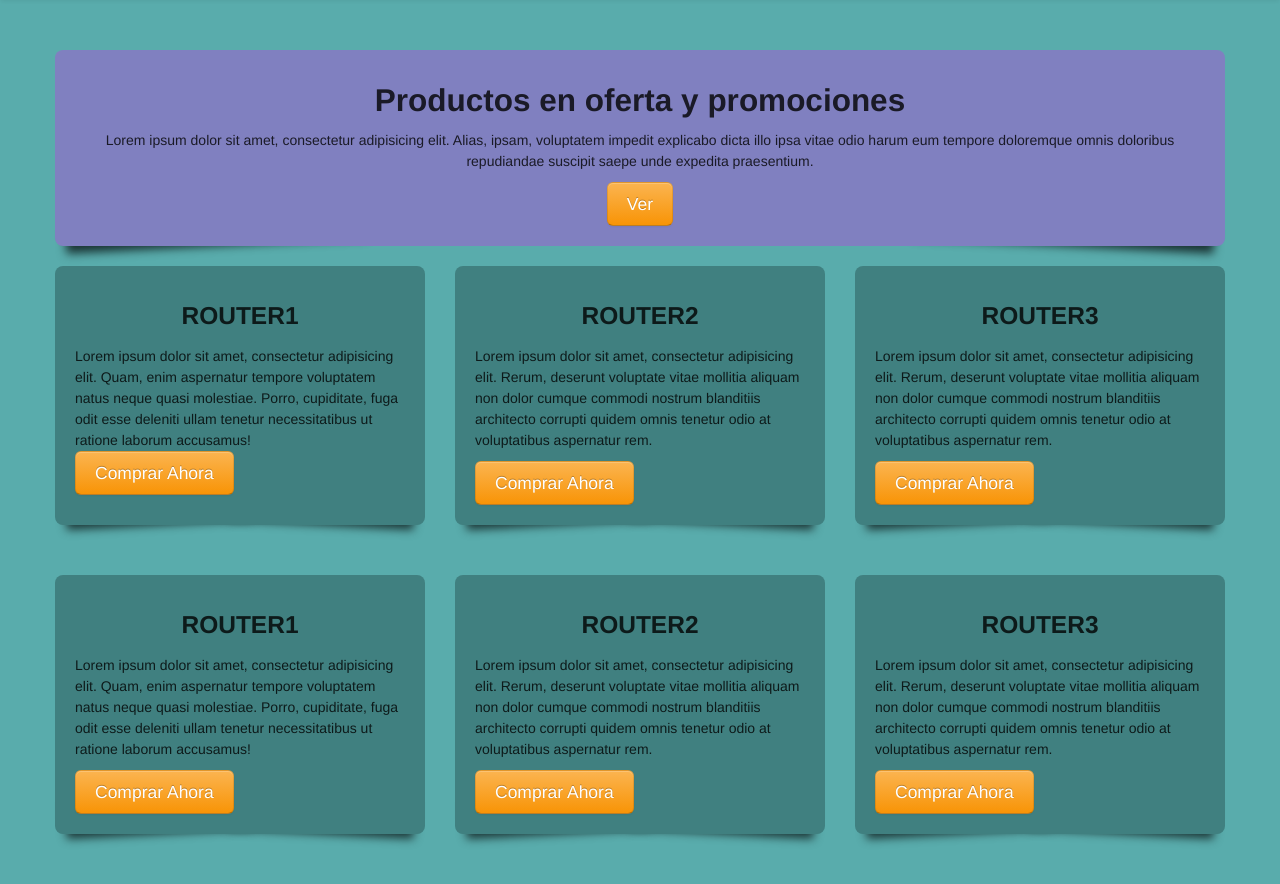
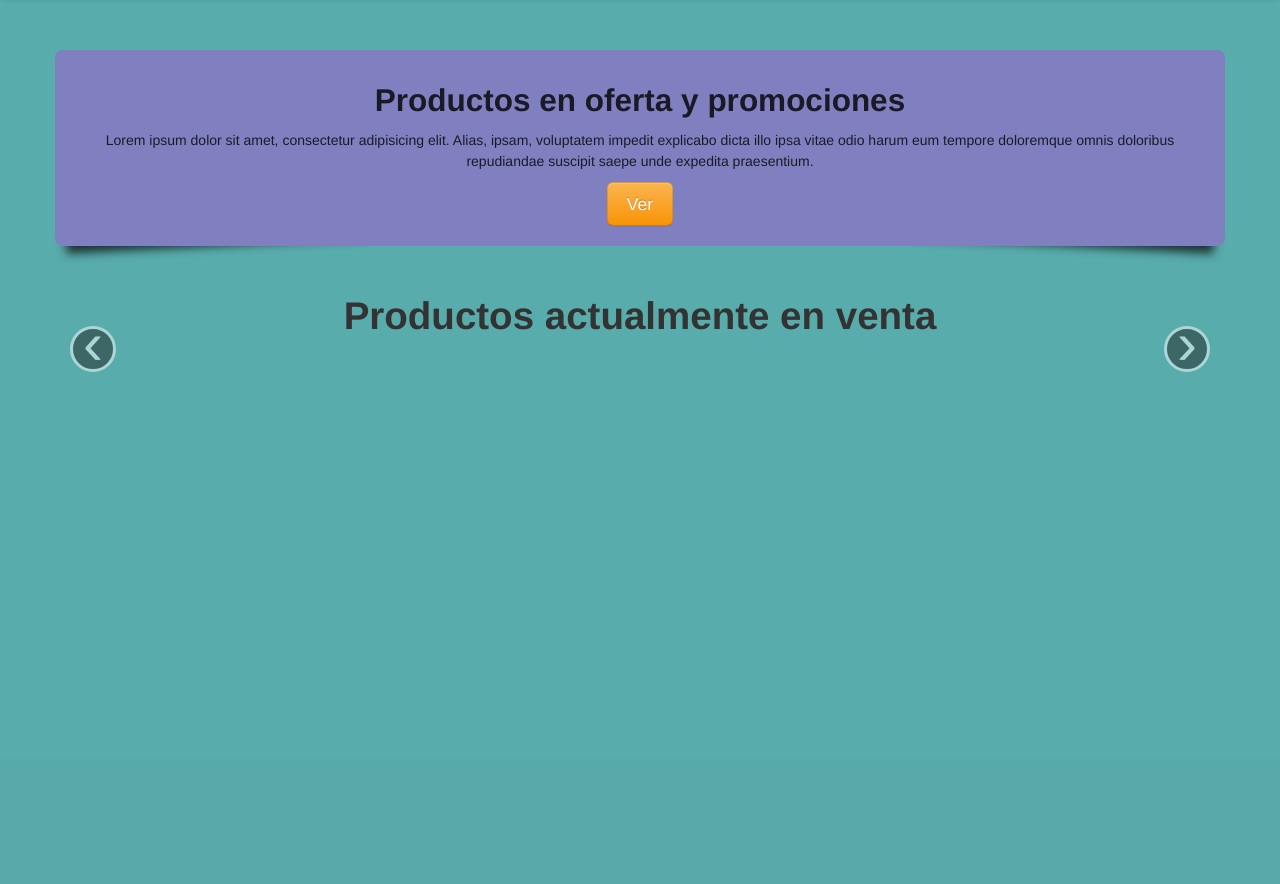
Before and after one commit to aircrack/Tienda-redes, a PHP site: page /catalogo.php in a window 1280 px wide. Shown: the part 42-926 px from the top of the page. After the commit the page ends 414 px from the top, so only its background shows below. Run offline with PHP 8.4, Linux system fonts and the light colour scheme; some libraries are stand-ins or nearby versions.

Commit message:
Modificacion de archivo Catalogo con un carrusel

```diff
--- a/catalogo.php
+++ b/catalogo.php
@@ -2,7 +2,7 @@
 <html lang="en">
 <head>
 	<meta charset="UTF-8">
-	<title>Document</title>
+	<title>Catalog</title>
 	 <link rel="stylesheet" href="css/bootstrap.min.css">
          <link rel="stylesheet" href="css/bootstrap-responsive.min.css">
         <link rel="stylesheet" href="css/main.css">
@@ -34,8 +34,69 @@
                 </div>
             </div>
 <br>
+<br>
 
-            <div class="row-fluid cajaproducto">
+<center>
+<h1>Productos actualmente en venta</h1>
+<div id="slidingcarousel" class="carousel slide">
+    <div class="carousel-inner">
+        <div class="item">
+            <img src="imagenes/cable punto a punto.jpg" />
+            <div class="carousel-caption">
+                <h4>Cable punto a punto<h4>
+                <a href="Oferta.php">Ver oferta</a>
+            </div>
+        </div>
+        <div class="item">
+            <img src="imagenes/modem.jpg" />
+            <div class="carousel-caption">
+                <h4>Modems<h4>
+                <a href="Oferta.php">Ver oferta</a>
+            </div>
+        </div>
+        <div class="item">
+            <img src="imagenes/router.jpg" />
+            <div class="carousel-caption">
+                <h4>Routers<h4>
+                <a href="Oferta.php">Ver oferta</a>
+            </div>
+        </div>
+        <div class="item">
+            <img src="imagenes/serial.jpg" />
+            <div class="carousel-caption">
+                <h4>Cable serial<h4>
+                <a href="Oferta.php">Ver oferta</a>
+            </div>
+        </div>
+        <div class="item">
+            <img src="imagenes/switch.jpg" />
+            <div class="carousel-caption">
+                <h4>Switches<h4>
+                <a href="Oferta.php">Ver oferta</a>
+            </div>
+        </div>
+        <div class="item">
+            <img src="imagenes/servidor.jpg" />
+            <div class="carousel-caption">
+                <h4>Servidores cisco<h4>
+                <a href="Oferta.php">Ver oferta</a>
+            </div>
+        </div>
+    </div>
+    <a class="carousel-control left" href="#slidingcarousel" data-slide="prev">&lsaquo;</a>
+    <a class="carousel-control right" href="#slidingcarousel" data-slide="next">&rsaquo;</a>
+</div>
+
+<script>
+
+    $(function (){
+        $('.carousel').carousel({
+            interval:1000
+        });
+    });
+
+</script>
+<!--            <div class="row-fluid cajaproducto">
                 <div class="span4">
                     <div class="boxsombra">
                         <h3>ROUTER1</h3>
@@ -85,7 +146,7 @@
                 </div>
             </div>
 
-
+-->
 </div>
 
 
```
Also changed, not shown: imagenes/cable punto a punto.jpg (added), imagenes/modem.jpg (added), imagenes/router.jpg (added), imagenes/serial.jpg (added), imagenes/servidor.jpg (added), imagenes/switch.jpg (added).
